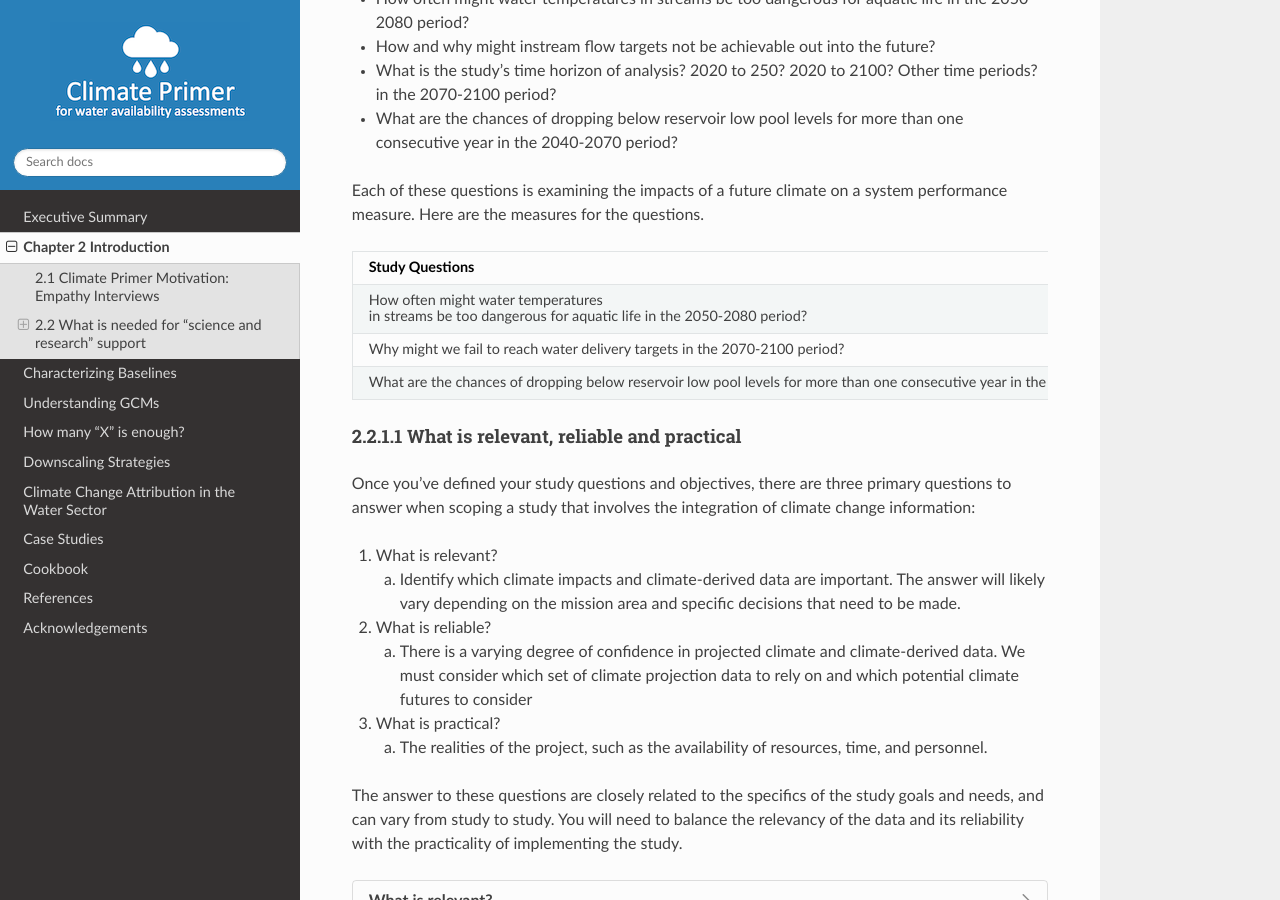
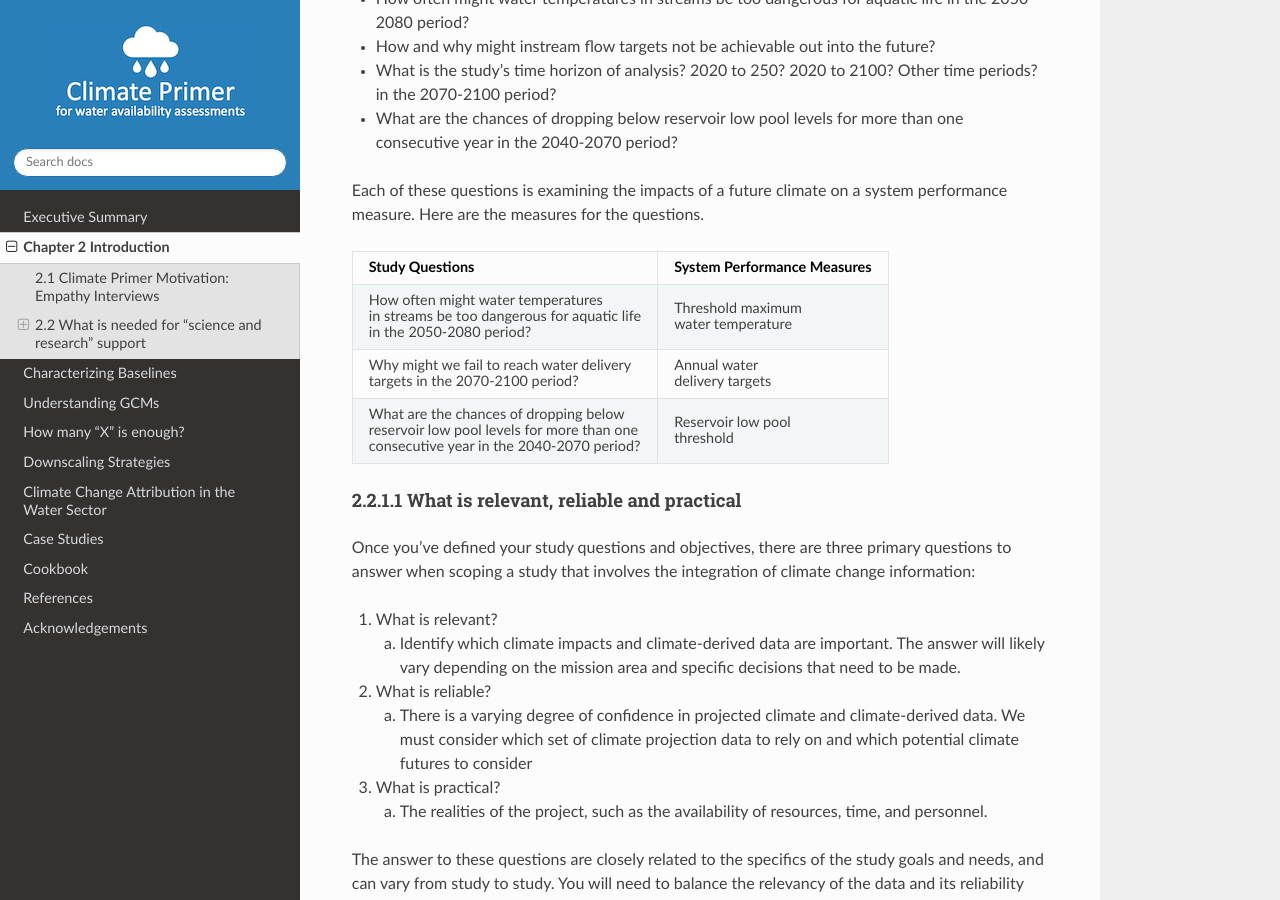
Before and after one commit to NCAR/climate-primer-water, a Sphinx documentation site: the page built from doc/introduction.rst, in a window 1280 px wide and 900 px high, scrolled down 2207 px. Built offline with Sphinx 7.4.7 and the Read the Docs theme 2.0.0, drawn with Linux system fonts in a browser that asks for light colours.

Commit message:
Update introduction.rst

```diff
--- a/doc/introduction.rst
+++ b/doc/introduction.rst
@@ -157,15 +157,19 @@
 |                                                 | Measures**         |
 +=================================================+====================+
 | How often might water temperatures              | Threshold maximum  |
-|                                                 | water temperature  |
-| in streams be too dangerous for aquatic life    |                    |
+|                                                 |                    |
+| in streams be too dangerous for aquatic life    | water temperature  |
+|                                                 |                    |
 | in the 2050-2080 period?                        |                    |
 +-------------------------------------------------+--------------------+
 | Why might we fail to reach water delivery       | Annual water       |
+|                                                 |                    |
 | targets in the 2070-2100 period?                | delivery targets   |
 +-------------------------------------------------+--------------------+
 | What are the chances of dropping below          | Reservoir low pool |
+|                                                 |                    |
 | reservoir low pool levels for more than one     | threshold          |
+|                                                 |                    |
 | consecutive year in the 2040-2070 period?       |                    |
 +-------------------------------------------------+--------------------+
 
```
